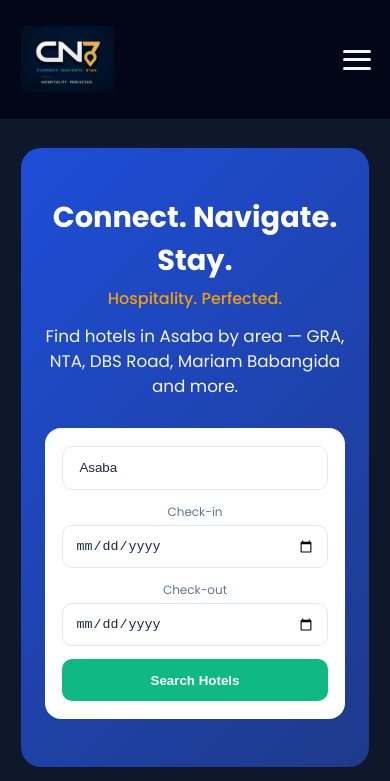
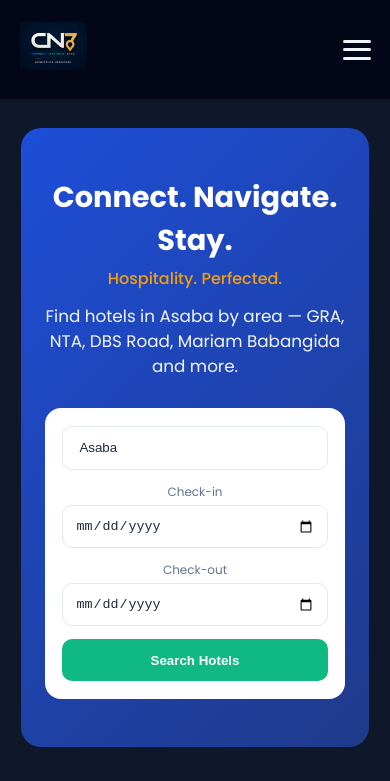
Before and after one commit to cn7technologies/CN7, a plain HTML site: page index.html in a window 390 px wide. Shown: the top 781 px of the page. Drawn offline with Linux system fonts and the light colour scheme.

Commit message:
Update styles.css

```diff
--- a/styles.css
+++ b/styles.css
@@ -25,7 +25,7 @@ body {
   line-height: 1.5;
 }
 
-/* ========== NAVBAR + HAMBURGER ========== */
+/* NAVBAR */
 .navbar {
   display: flex;
   justify-content: space-between;
@@ -36,20 +36,13 @@ body {
   top: 0;
   z-index: 100;
 }
-
-.nav-brand {
-  display: flex;
-  align-items: center;
-  cursor: pointer;
-}
-
+.nav-brand { cursor: pointer; }
 .nav-logo {
-  height: 95px;
+  height: 68px;
   width: auto;
-  max-width: 260px;
+  max-width: 220px;
   object-fit: contain;
 }
-
 .hamburger {
   display: none;
   flex-direction: column;
@@ -60,9 +53,7 @@ body {
   border: none;
   cursor: pointer;
   padding: 0;
-  z-index: 110;
 }
-
 .hamburger span {
   display: block;
   height: 3px;
@@ -71,16 +62,9 @@ body {
   border-radius: 3px;
   transition: 0.3s;
 }
-
-.hamburger.active span:nth-child(1) {
-  transform: translateY(8.5px) rotate(45deg);
-}
-.hamburger.active span:nth-child(2) {
-  opacity: 0;
-}
-.hamburger.active span:nth-child(3) {
-  transform: translateY(-8.5px) rotate(-45deg);
-}
+.hamburger.active span:nth-child(1) { transform: translateY(8.5px) rotate(45deg); }
+.hamburger.active span:nth-child(2) { opacity: 0; }
+.hamburger.active span:nth-child(3) { transform: translateY(-8.5px) rotate(-45deg); }
 
 .nav-links {
   display: flex;
@@ -88,7 +72,6 @@ body {
   align-items: center;
   flex-wrap: wrap;
 }
-
 .nav-links button {
   background: none;
   border: none;
@@ -103,12 +86,8 @@ body {
   background: rgba(255,255,255,0.08);
 }
 
-/* Mobile menu */
 @media (max-width: 768px) {
-  .hamburger {
-    display: flex;
-  }
-
+  .hamburger { display: flex; }
   .nav-links {
     position: absolute;
     top: 100%;
@@ -123,20 +102,15 @@ body {
     display: none;
     box-shadow: 0 10px 25px rgba(0,0,0,0.35);
   }
-
-  .nav-links.open {
-    display: flex;
-  }
-
+  .nav-links.open { display: flex; }
   .nav-links button {
     text-align: left;
     padding: 0.75rem 0.9rem;
     font-size: 0.95rem;
-    border-radius: 8px;
   }
 }
 
-/* ========== REST OF THE STYLES ========== */
+/* SECTIONS */
 .section {
   display: none;
   max-width: 1100px;
@@ -240,6 +214,11 @@ body {
   padding: 1.5rem;
   border-radius: 16px;
   text-align: center;
+  transition: 0.2s;
+}
+.feature:hover {
+  transform: translateY(-4px);
+  border-color: var(--primary);
 }
 .feature-icon { font-size: 1.6rem; margin-bottom: 0.8rem; }
 .feature h3 { font-size: 1.05rem; margin-bottom: 0.3rem; }
@@ -433,9 +412,7 @@ footer {
   color: var(--muted);
   font-size: 0.9rem;
 }
-.footer-logo {
-  margin-bottom: 0.6rem;
-}
+.footer-logo { margin-bottom: 0.6rem; }
 
 @media (max-width: 640px) {
   .hero h1 { font-size: 1.8rem; }
```
